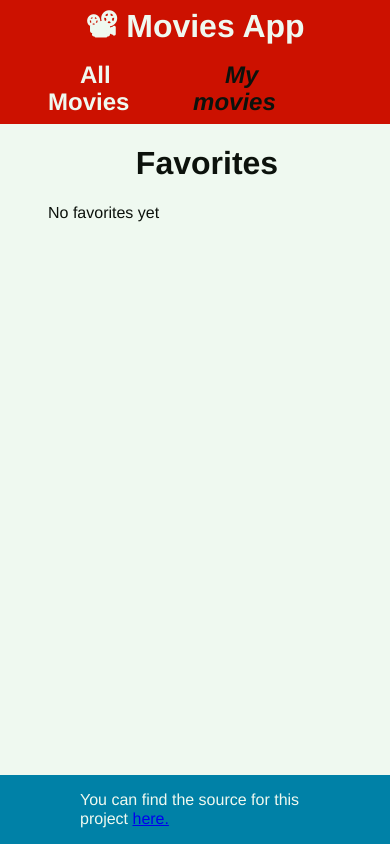
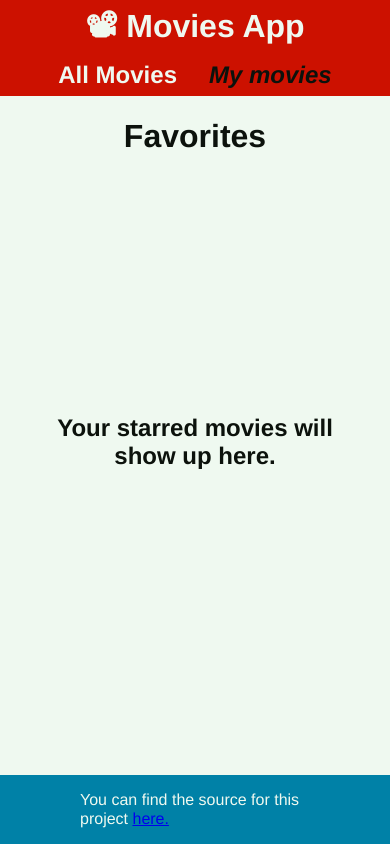
Before and after one commit to OCmilo/movies, a Next.js app: page /favorites in a window 390 px wide. Built offline with nearby package versions, Linux system fonts and the light colour scheme.

Commit message:
adjusts styles and responsiveness

```diff
--- a/components/Header.tsx
+++ b/components/Header.tsx
@@ -33,9 +33,14 @@ const Nav = styled.nav`
 const NavList = styled.ul`
   display: flex;
   align-items: center;
+  justify-content: center;
+  gap: 1rem;
   list-style: none;
   margin: 0;
   padding: 0;
+
+  @media ${({ theme }) => theme.devices.mobileM} {
+    gap: 2rem;
 `
 
 type NavLinkProps = {
@@ -44,7 +49,6 @@ type NavLinkProps = {
 }
 
 const NavLink = styled.a<NavLinkProps>`
-  margin-left: 2rem;
   font-size: 1.5rem;
   font-weight: 600;
   color: ${(props) => props.theme.colors.white};
--- a/components/Layout.tsx
+++ b/components/Layout.tsx
@@ -4,7 +4,7 @@ import styled from 'styled-components'
 
 const Main = styled.main`
   flex: 1;
-  padding: 0 3rem;
+  padding: 0 2rem;
 `
 
 type LayoutProps = {
--- a/components/MoviesWrapper.tsx
+++ b/components/MoviesWrapper.tsx
@@ -5,7 +5,7 @@ const MoviesWrapper = styled.div`
   grid-template-columns: repeat(auto-fill, minmax(300px, 1fr));
   justify-items: center;
   grid-gap: 1rem;
-  margin-top: 2rem;
+  margin-bottom: 2rem;
 `
 
 export { MoviesWrapper as default }
--- a/components/Title.tsx
+++ b/components/Title.tsx
@@ -1,7 +1,6 @@
 import styled from 'styled-components'
 
 const Title = styled.h1`
-  margin-left: 1.5rem;
   text-align: center;
 
   @media ${({ theme }) => theme.devices.tablet} {
--- a/config/theme.ts
+++ b/config/theme.ts
@@ -4,16 +4,6 @@ const colors = {
   'Celadon Blue': '#0081a7',
   'Mint Cream': '#eff9f0',
   'Middle Blue Green': '#99e1d9',
-}
-
-const sizes = {
-  mobileS: '320px',
-  mobileM: '375px',
-  mobileL: '425px',
-  tablet: '768px',
-  laptop: '1024px',
-  laptopL: '1440px',
-  desktop: '2560px',
 }
 
 const fontSizes = {
@@ -27,6 +17,16 @@ const fontSizes = {
   '4xl': '2.25rem',
   '5xl': '3rem',
   '6xl': '4rem',
+}
+
+const sizes = {
+  mobileS: '320px',
+  mobileM: '375px',
+  mobileL: '425px',
+  tablet: '768px',
+  laptop: '1024px',
+  laptopL: '1440px',
+  desktop: '2560px',
 }
 
 const devices = {
--- a/pages/favorites.tsx
+++ b/pages/favorites.tsx
@@ -6,6 +6,20 @@ import useMovieStore from '../hooks/useMovieStore'
 import useFavoriteMovies from '../hooks/useFavoriteMovies'
 import Title from '../components/Title'
 import MoviesWrapper from '../components/MoviesWrapper'
+
+const NoMovies = styled.div`
+  display: flex;
+  justify-content: center;
+  align-items: center;
+  padding-bottom: 10rem;
+  width: 100%;
+  height: 100%;
+`
+
+const SubTitle = styled.h2`
+  text-align: center;
+  margin-top: 2rem;
+`
 
 const Favorites: NextPage = () => {
   const { movies } = useMovieStore()
@@ -31,7 +45,9 @@ const Favorites: NextPage = () => {
           )}
         </MoviesWrapper>
       ) : (
-        <p>No favorites yet</p>
+        <NoMovies>
+          <SubTitle>Your starred movies will show up here.</SubTitle>
+        </NoMovies>
       )}
     </>
   )
--- a/pages/index.tsx
+++ b/pages/index.tsx
@@ -90,9 +90,11 @@ const Home: NextPage = () => {
           </MoviesWrapper>
           <MyPaginate
             pageCount={500} // Max page valued specified by API documentation
-            pageRangeDisplayed={5}
-            marginPagesDisplayed={2}
+            pageRangeDisplayed={3}
+            marginPagesDisplayed={1}
             onPageChange={({ selected }) => setPage(selected + 1)}
+            previousLabel="<"
+            nextLabel=">"
           />
         </>
       )}
```
